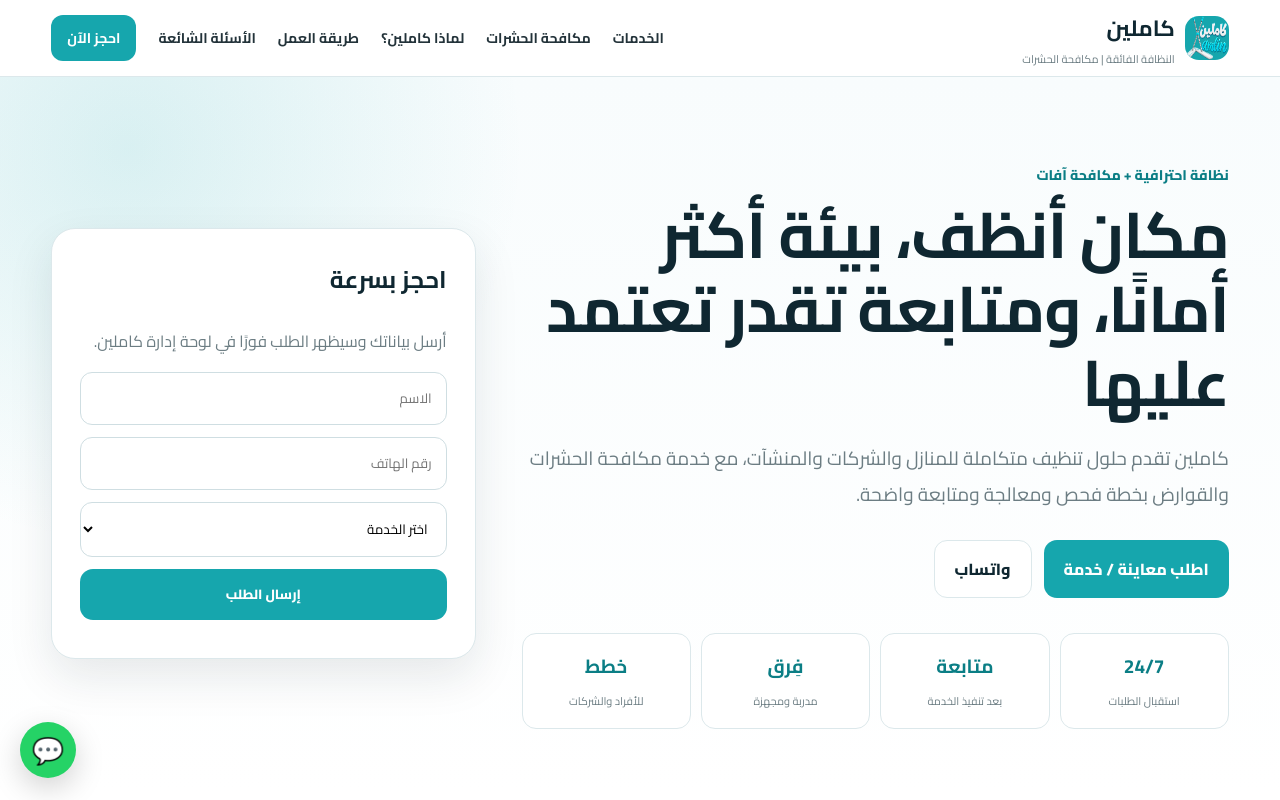
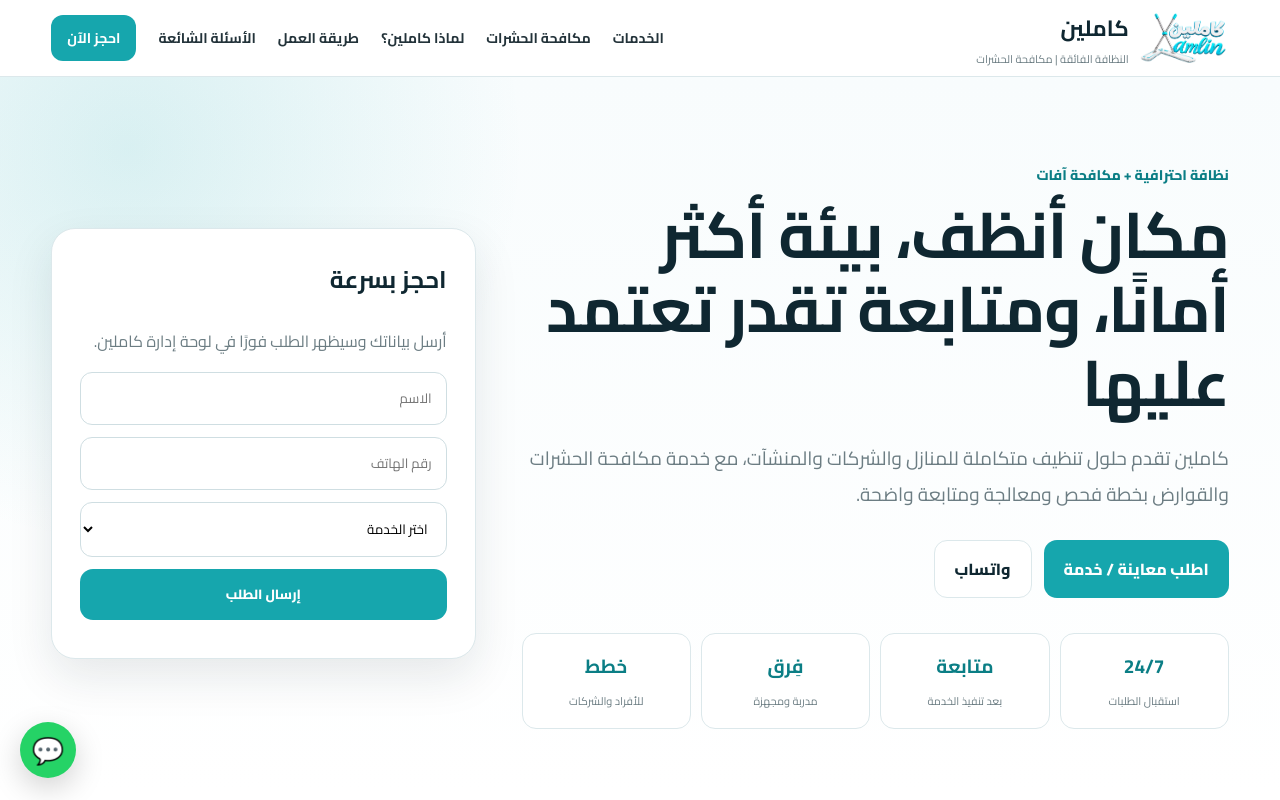
Before and after one commit to kamlin-eg/org, a plain HTML site: page index.html in a window 1280 px wide. Shown: the top 800 px of the page. Drawn offline with Linux system fonts and the light colour scheme.

Commit message:
Update style.css

```diff
--- a/style.css
+++ b/style.css
@@ -7,7 +7,13 @@
 a{text-decoration:none;color:inherit}.container{width:min(1180px,92%);margin:auto}
 .topbar{position:sticky;top:0;z-index:50;background:rgba(255,255,255,.95);backdrop-filter:blur(12px);border-bottom:1px solid var(--line)}
 .nav{min-height:76px;display:flex;align-items:center;justify-content:space-between;gap:24px}.brand{display:flex;align-items:center;gap:10px}
-.brand-mark{width:44px;height:44px;display:grid;place-items:center;border-radius:14px;background:var(--turq);color:white;font-weight:800;font-size:25px}
+.brand-mark{
+  width:90px;
+  height:65px;
+  object-fit:contain;
+  object-position:center;
+  flex-shrink:0;
+}
 .brand strong{display:block;font-size:22px;color:var(--navy)}.brand small{display:block;color:var(--muted);font-size:11px}
 nav{display:flex;align-items:center;gap:22px;font-weight:700;font-size:14px}nav a:hover{color:var(--turq-dark)}.nav-cta{background:var(--turq);color:white!important;padding:10px 16px;border-radius:12px}
 .menu-btn{display:none;border:0;background:none;font-size:26px}
```
